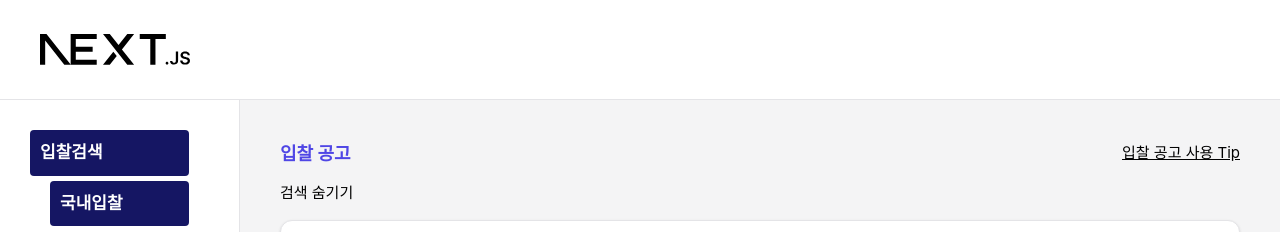
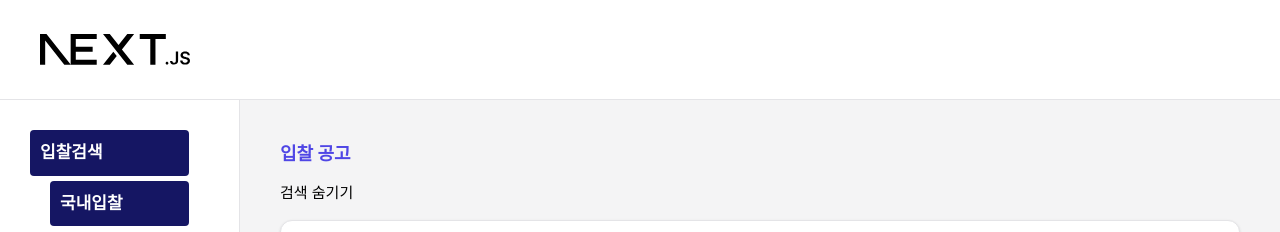
Before and after one commit to hckang80/nextjs-beginner-task, a Next.js app: page /dashboard/rfp in a window 1280 px wide. Shown: the top 232 px of the page. Built offline with nearby package versions, Linux system fonts and the light colour scheme.

Commit message:
refactor: 미사용 링크 제거

```diff
--- a/app/dashboard/rfp/page.tsx
+++ b/app/dashboard/rfp/page.tsx
@@ -45,14 +45,6 @@ export default function Rfp() {
     <div>
       <header className="flex items-center justify-between mb-[15px]">
         <h2 className="text-[18px] font-bold text-indigo-600">입찰 공고</h2>
-        <a
-          className="underline"
-          href="https://www.youtube.com/watch?v=S1XSQbnWTFU"
-          rel="noopener noreferrer"
-          target="_blank"
-        >
-          입찰 공고 사용 Tip
-        </a>
       </header>
 
       <div className="grid gap-[15px]">
```
